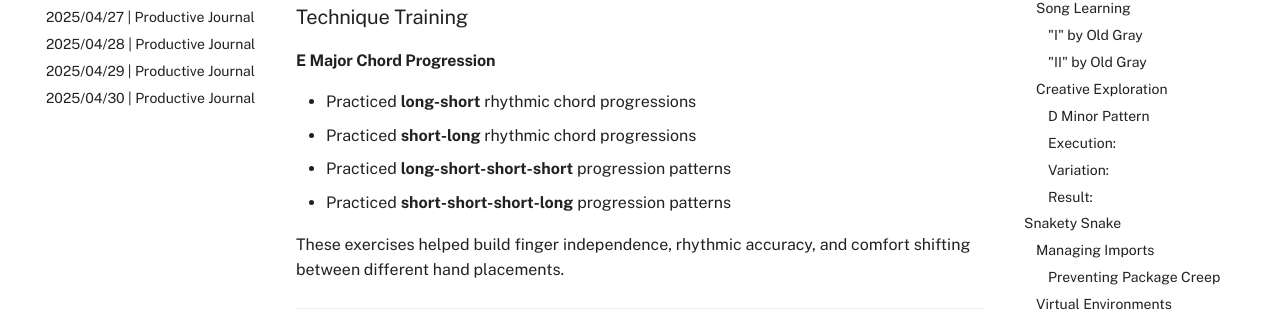
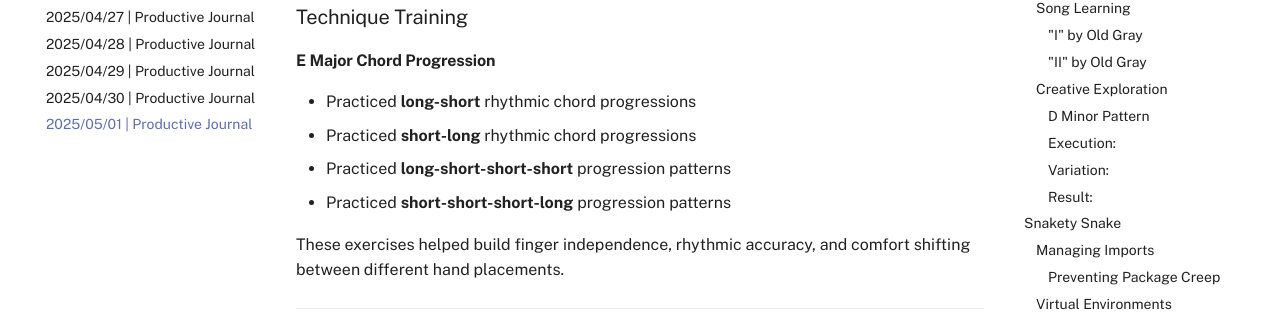
Before and after one commit to scondo-prof/productiveJournal, an MkDocs documentation site: the page built from docs/weeklyProductiveJournal/2025/5/01/dailyProgress.md, in a window 1280 px wide. Shown: the part 229-541 px from the top of the page. Built offline with MkDocs 1.6.1 and Material for MkDocs 9.7.7, drawn with Linux system fonts in a browser that asks for light colours.

Commit message:
dev/modified mkdocs.yaml nav

```diff
--- a/mkdocs.yaml
+++ b/mkdocs.yaml
@@ -56,3 +56,4 @@ nav:
   - 2025/04/28 | Productive Journal: weeklyProductiveJournal/2025/4/28/dailyProgress.md
   - 2025/04/29 | Productive Journal: weeklyProductiveJournal/2025/4/29/dailyProgress.md
   - 2025/04/30 | Productive Journal: weeklyProductiveJournal/2025/4/30/dailyProgress.md
+  - 2025/05/01 | Productive Journal: weeklyProductiveJournal/2025/5/01/dailyProgress.md
```
